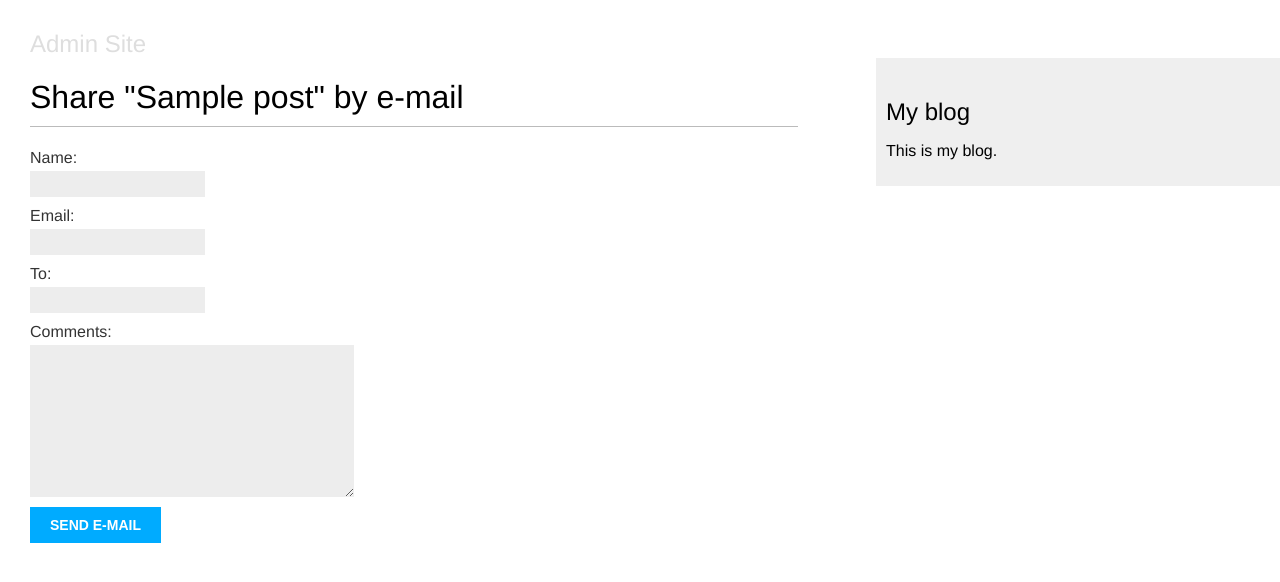
After one commit to dilmurodov/tuit, a Django app: page /blog/1/share/ in a window 1280 px wide. The commit adds this page. Shown: the top 582 px of the page. Run offline with Django 3.2, Linux system fonts and the light colour scheme; tables that the repository leaves empty hold one stand-in row (values such as "Sample post").

Commit message:
share Post

```diff
--- /dev/null
+++ b/tuit/forms.py
@@ -0,0 +1,7 @@
+from django import forms
+
+class PochtaForma(forms.Form):
+    name = forms.CharField(max_length=50)
+    email = forms.EmailField()
+    to = forms.EmailField()
+    comments = forms.CharField(max_length=250, required=False, widget=forms.Textarea)
--- a/tuit/templates/tuit/post/detail.html
+++ b/tuit/templates/tuit/post/detail.html
@@ -9,4 +9,7 @@
     Published {{ post.publish }} by {{ post.author }}
   </p>
   {{ post.body|linebreaks }}
-{% endblock %}
+  <p>
+    <a href="{% url 'tuit:post_share' post.id %}">Share this post</a>
+  </p>
+  {% endblock %}
--- /dev/null
+++ b/tuit/templates/tuit/post/share.html
@@ -0,0 +1,19 @@
+{% extends "tuit/base.html" %}
+
+{% block title %}Share a post{% endblock %}
+
+{% block content %}
+  {% if sent %}
+    <h1>E-mail successfully sent</h1>
+    <p>
+      "{{ post.title }}" was successfully sent to {{ form.cleaned_data.to }}.
+    </p>
+  {% else %}
+    <h1>Share "{{ post.title }}" by e-mail</h1>
+    <form action="." method="post">
+      {{ form.as_p }}
+      {% csrf_token %}
+      <input type="submit" value="Send e-mail">
+    </form>
+  {% endif %}
+{% endblock %}
--- a/tuit/urls.py
+++ b/tuit/urls.py
@@ -6,4 +6,5 @@ app_name = 'tuit'
 urlpatterns = [
     path('', post_list, name='post_list'),
     path('<int:year>/<int:month>/<int:day>/<slug:post>/', post_detail, name='post_detail'),
+    path('<int:post_id>/share/', pochtaga_junatish, name='post_share')
 ]
--- a/tuit/views.py
+++ b/tuit/views.py
@@ -1,8 +1,8 @@
+from django.core.mail import send_mail
 from django.core.paginator import Paginator, PageNotAnInteger, EmptyPage
-
+from .forms import PochtaForma
 from django.shortcuts import render, get_object_or_404
 from .models import Post
-
 
 def post_list(request):
     posts_published = Post.published.all()
@@ -23,4 +23,25 @@ def post_detail(request, year, month, day, post):
                              publish__day=day, publish__month=month, status='published')
 #   agar yuqoridagi shartga tug'ri keladigan statya topilsa post
 #   bulmasa HTTP 404 (obyekt ne naydyon)
+
     return render(request, 'tuit/post/detail.html', {'post': post})
+
+
+def pochtaga_junatish(request, post_id):
+    post = get_object_or_404(Post, id=post_id, status='published')
+    sent = False
+    if request.method == 'POST':
+        forma = PochtaForma(request.POST)
+        if forma.is_valid():
+            form_data = forma.cleaned_data
+            post_url = request.build_absolute_uri(post.statya_urli())
+            title = f"{ form_data['name']} ({form_data['email']}) recommends you reading " \
+                    f"{post.title}"
+            body = f"Read '{post.title}' at\n\n\n {post_url} \n\n {form_data['name']}\'s comments: " \
+                   f"{form_data['comments']}"
+            send_mail(title, body,  form_data['email'], [form_data['to']])
+            sent = True
+            return render(request, 'tuit/post/share.html', {'post': post, 'form': forma, 'sent':sent})
+    else:
+        forma = PochtaForma()
+        return render(request, 'tuit/post/share.html', {'post': post, 'form': forma, 'sent':sent})
```
Also changed, not shown: tuit_web/settings.py (+8 -0 lines), README.md.
